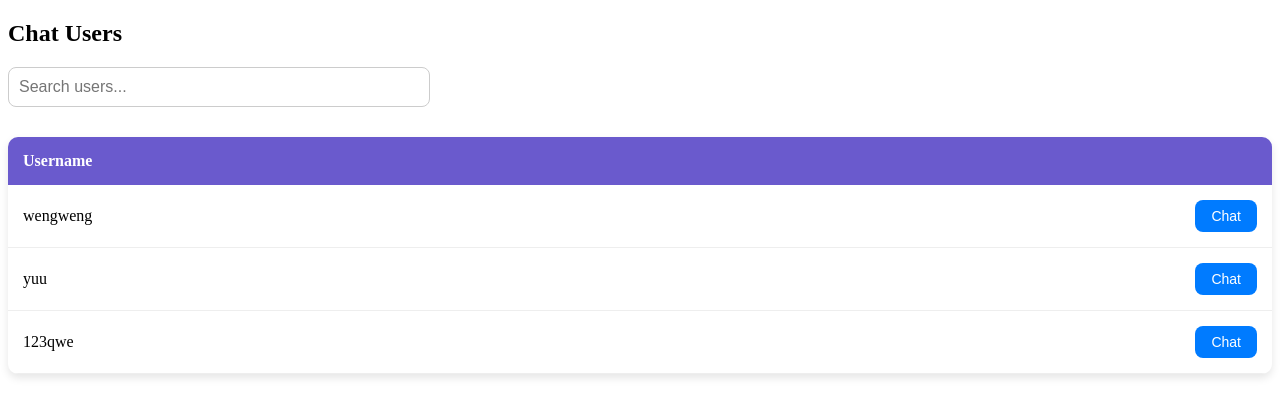
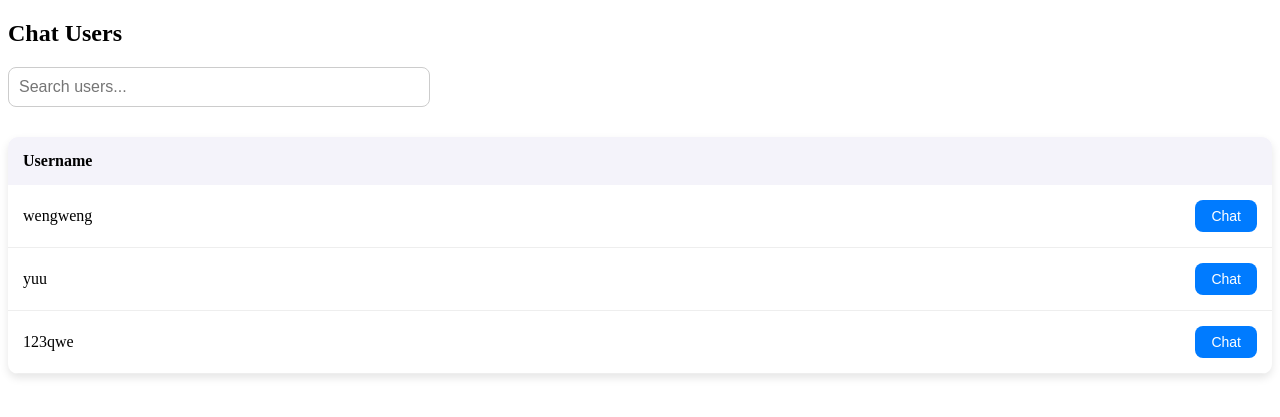
Before and after one commit to natasha1013/UniversityAidManagement, a Django app: page /chats/ in a window 1280 px wide. Shown: the top 417 px of the page. Run offline with Django 5.2, Linux system fonts and the light colour scheme; a user stored in the database is signed in; data comes from the database, SQL or seed files in the repository.

Commit message:
Update chat.css

```diff
--- a/chats/static/css/chat.css
+++ b/chats/static/css/chat.css
@@ -133,11 +133,10 @@ table {
 
 /* Table header row */
 th {
-    background-color: #6a5acd; /* Purple */
-    color: white; /* White text */
+    background-color:  #F4F3FA;
     font-weight: bold;
     padding: 15px;
-    text-align: left; /* Align left for username */
+    text-align: left;
 }
 
 /* Align Action column to the right */
```
